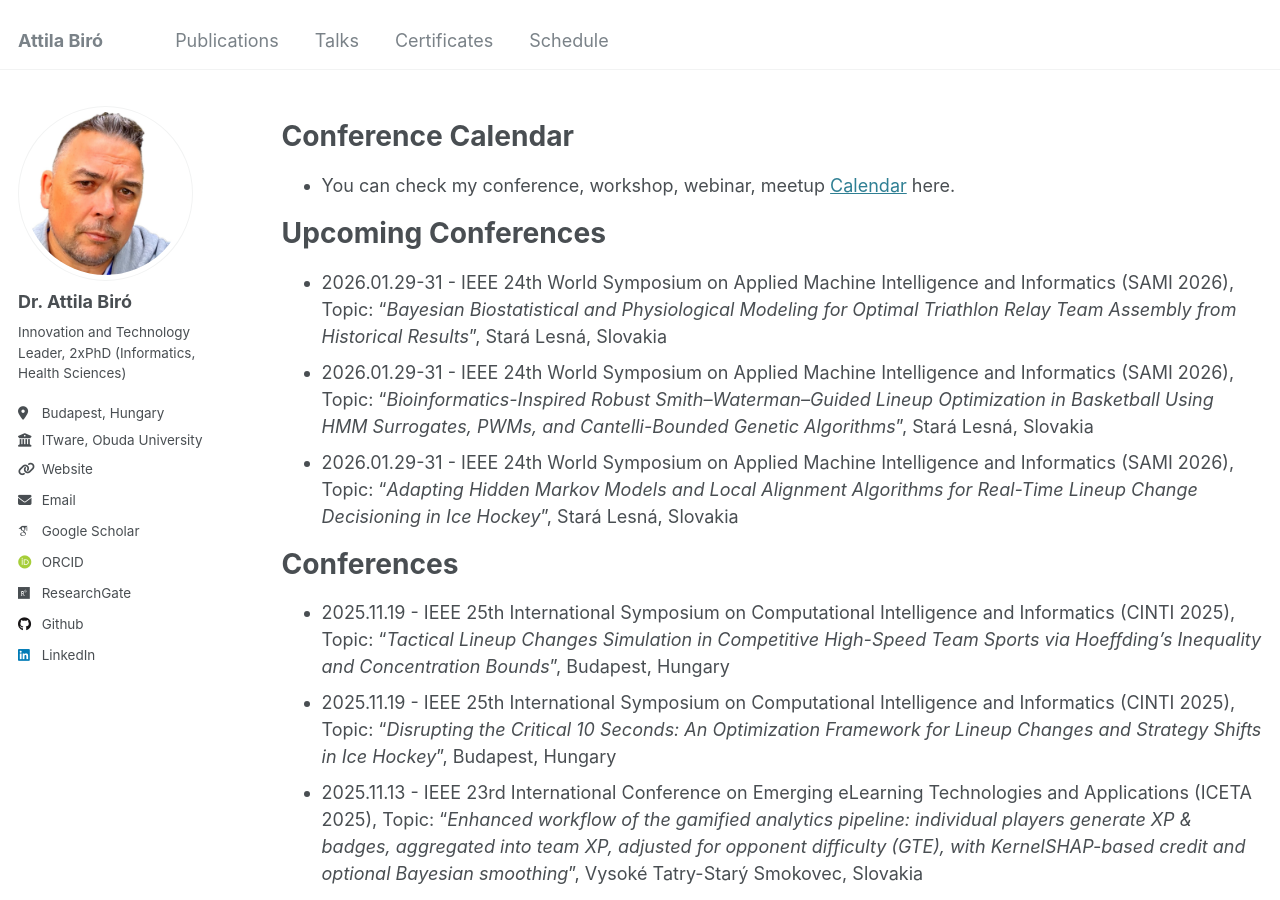
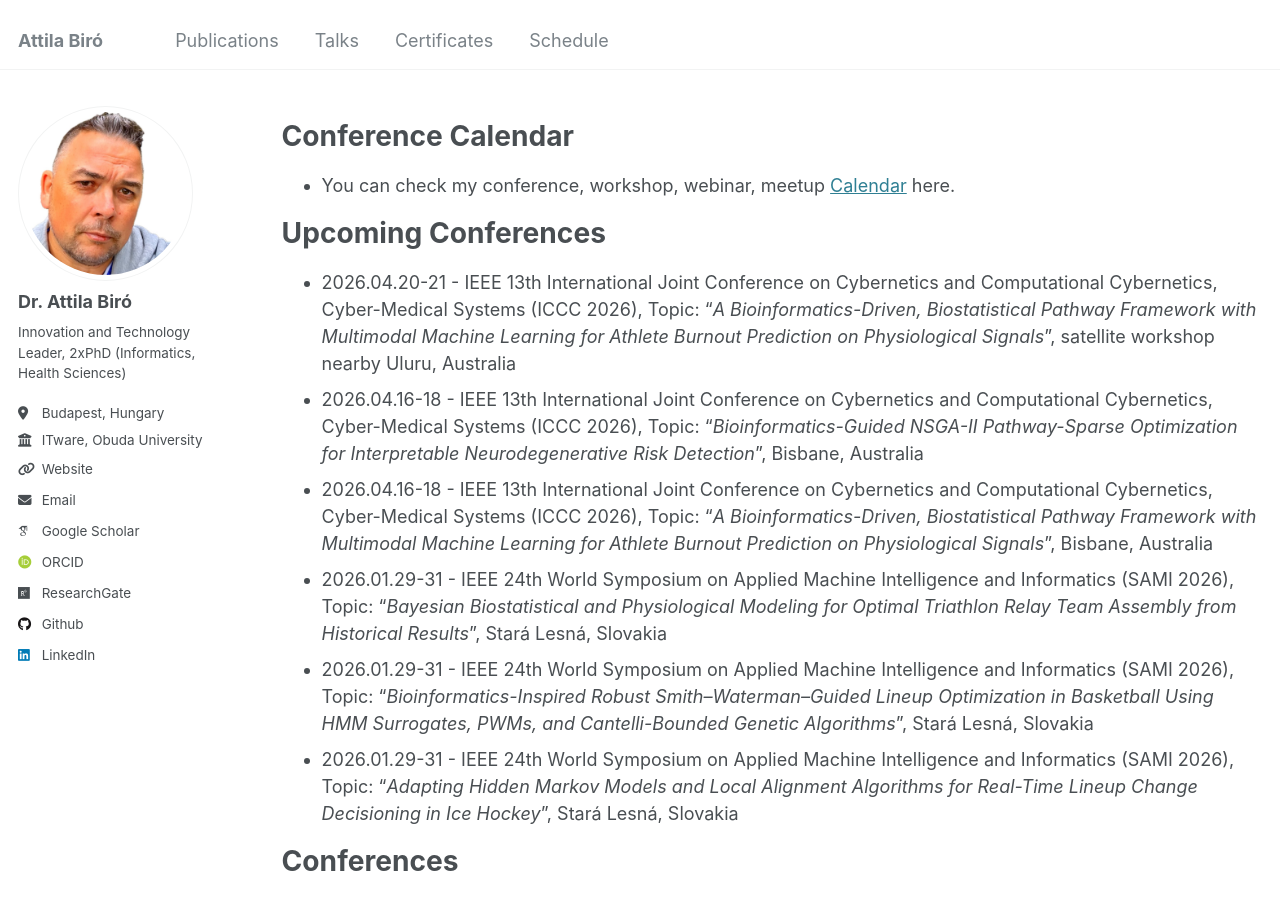
Before and after one commit to biroka/biroka.github.io, a Jekyll site: the page built from _pages/talks.md, in a window 1280 px wide and 900 px high. Built offline with Jekyll 4.4.1, drawn with Linux system fonts in a browser that asks for light colours; some web fonts are replaced.

Commit message:
Add upcoming conference information to talks.md
Added upcoming conference details for ICCC 2026 and SAMI 2026.

```diff
--- a/_pages/talks.md
+++ b/_pages/talks.md
@@ -9,8 +9,12 @@ Conference Calendar
 ======
 * You can check my conference, workshop, webinar, meetup <a target="_new" href="https://www.attila.phd/conferences"> Calendar</a> here.
 
+
 Upcoming Conferences
 ======
+* 2026.04.20-21 - IEEE 13th International Joint Conference on Cybernetics and Computational Cybernetics, Cyber-Medical Systems (ICCC 2026), Topic: "_A Bioinformatics-Driven, Biostatistical Pathway Framework with Multimodal Machine Learning for Athlete Burnout Prediction on Physiological Signals_", satellite workshop nearby Uluru, Australia
+* 2026.04.16-18 - IEEE 13th International Joint Conference on Cybernetics and Computational Cybernetics, Cyber-Medical Systems (ICCC 2026), Topic: "_Bioinformatics-Guided NSGA-II Pathway-Sparse Optimization for Interpretable Neurodegenerative Risk Detection_", Bisbane, Australia
+* 2026.04.16-18 - IEEE 13th International Joint Conference on Cybernetics and Computational Cybernetics, Cyber-Medical Systems (ICCC 2026), Topic: "_A Bioinformatics-Driven, Biostatistical Pathway Framework with Multimodal Machine Learning for Athlete Burnout Prediction on Physiological Signals_", Bisbane, Australia
 * 2026.01.29-31 - IEEE 24th World Symposium on Applied Machine Intelligence and Informatics (SAMI 2026), Topic: "_Bayesian Biostatistical and Physiological Modeling for Optimal Triathlon Relay Team Assembly from Historical Results_", Stará Lesná, Slovakia
 * 2026.01.29-31 - IEEE 24th World Symposium on Applied Machine Intelligence and Informatics (SAMI 2026), Topic: "_Bioinformatics-Inspired Robust Smith–Waterman–Guided Lineup Optimization in Basketball Using HMM Surrogates, PWMs, and Cantelli-Bounded Genetic Algorithms_", Stará Lesná, Slovakia
 * 2026.01.29-31 - IEEE 24th World Symposium on Applied Machine Intelligence and Informatics (SAMI 2026), Topic: "_Adapting Hidden Markov Models and Local Alignment Algorithms for Real-Time Lineup Change Decisioning in Ice Hockey_", Stará Lesná, Slovakia
```
